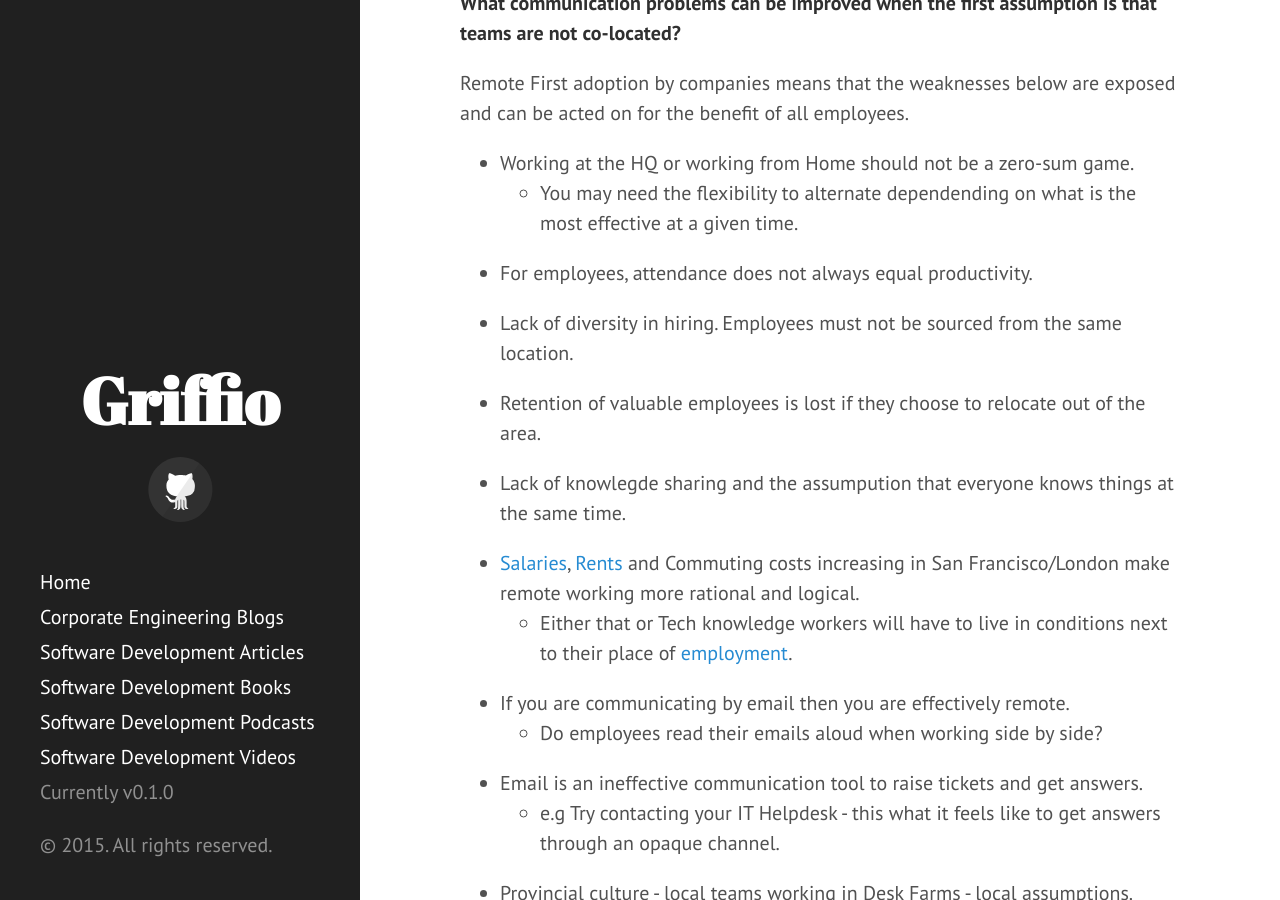
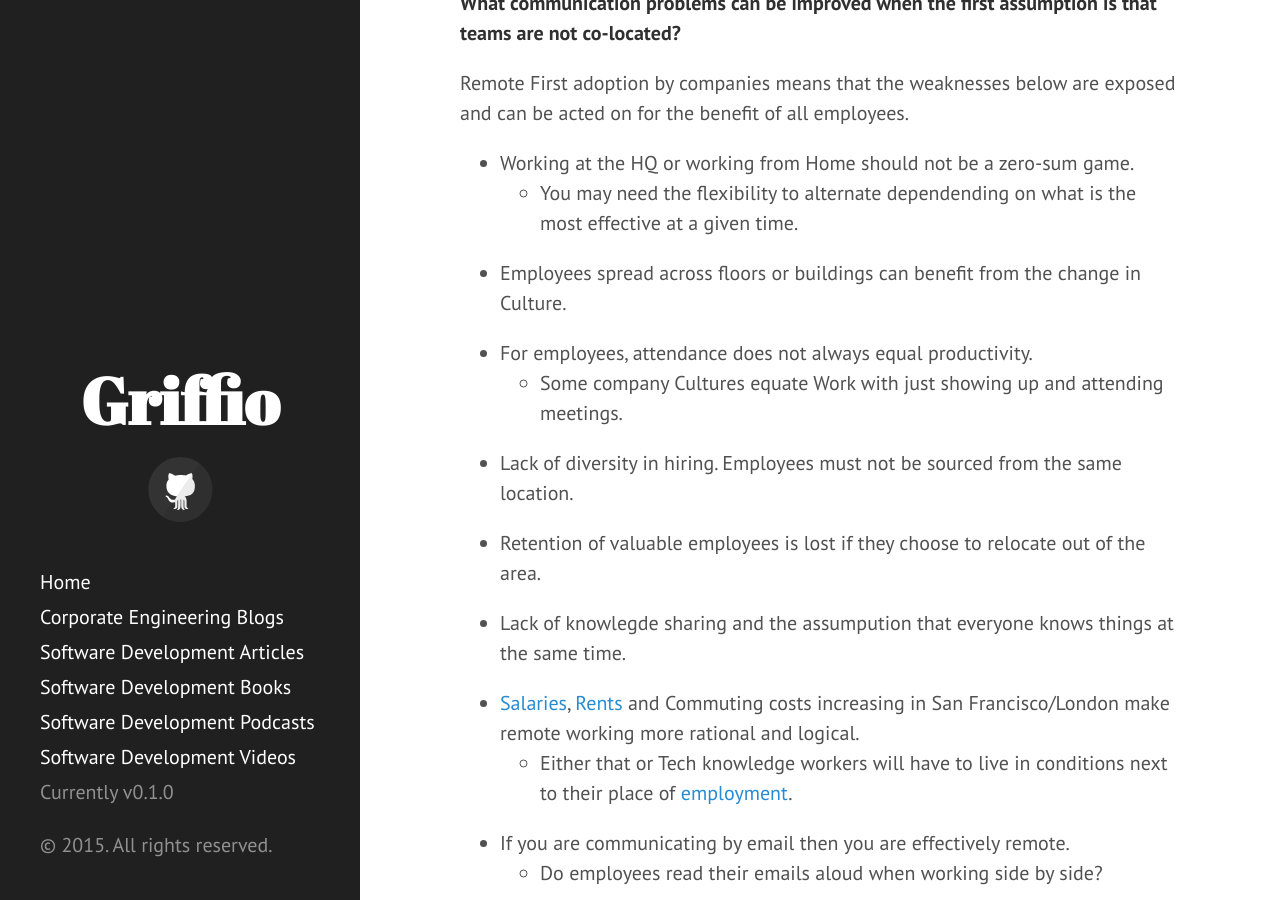
Before and after one commit to griffio/griffio.github.io, a Jekyll site: the page built from _posts/2015-06-12-Remote-First.md, in a window 1280 px wide and 900 px high, scrolled down 513 px. Built offline with Jekyll 4.4.1, drawn with Linux system fonts in a browser that asks for light colours; nearby versions of some CDN libraries.

Commit message:
Update 2015-06-12-Remote-First.md

```diff
--- a/_posts/2015-06-12-Remote-First.md
+++ b/_posts/2015-06-12-Remote-First.md
@@ -22,7 +22,10 @@ Remote First adoption by companies means that the weaknesses below are exposed a
 * Working at the HQ or working from Home should not be a zero-sum game.
   * You may need the flexibility to alternate dependending on what is the most effective at a given time.
 
+* Employees spread across floors or buildings can benefit from the change in Culture.
+
 * For employees, attendance does not always equal productivity.
+  * Some company Cultures equate Work with just showing up and attending meetings.
 
 * Lack of diversity in hiring. Employees must not be sourced from the same location.
 
```
